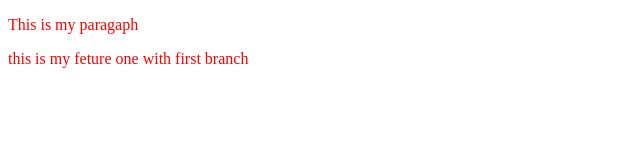
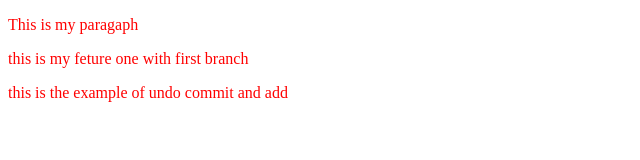
Before and after one commit to Abhiiix0/git-try, a plain HTML site: page index.html in a window 1280 px wide. Shown: the whole page, without its empty margins (0-640 px from the left). Drawn offline with Linux system fonts and the light colour scheme.

Commit message:
try undo commit/add

```diff
--- a/index.html
+++ b/index.html
@@ -9,5 +9,6 @@
   <body>
     <p>This is my paragaph</p>
     <p>this is my feture one with first branch</p>
+    <p>this is the example of undo commit and add</p>
   </body>
 </html>
```
